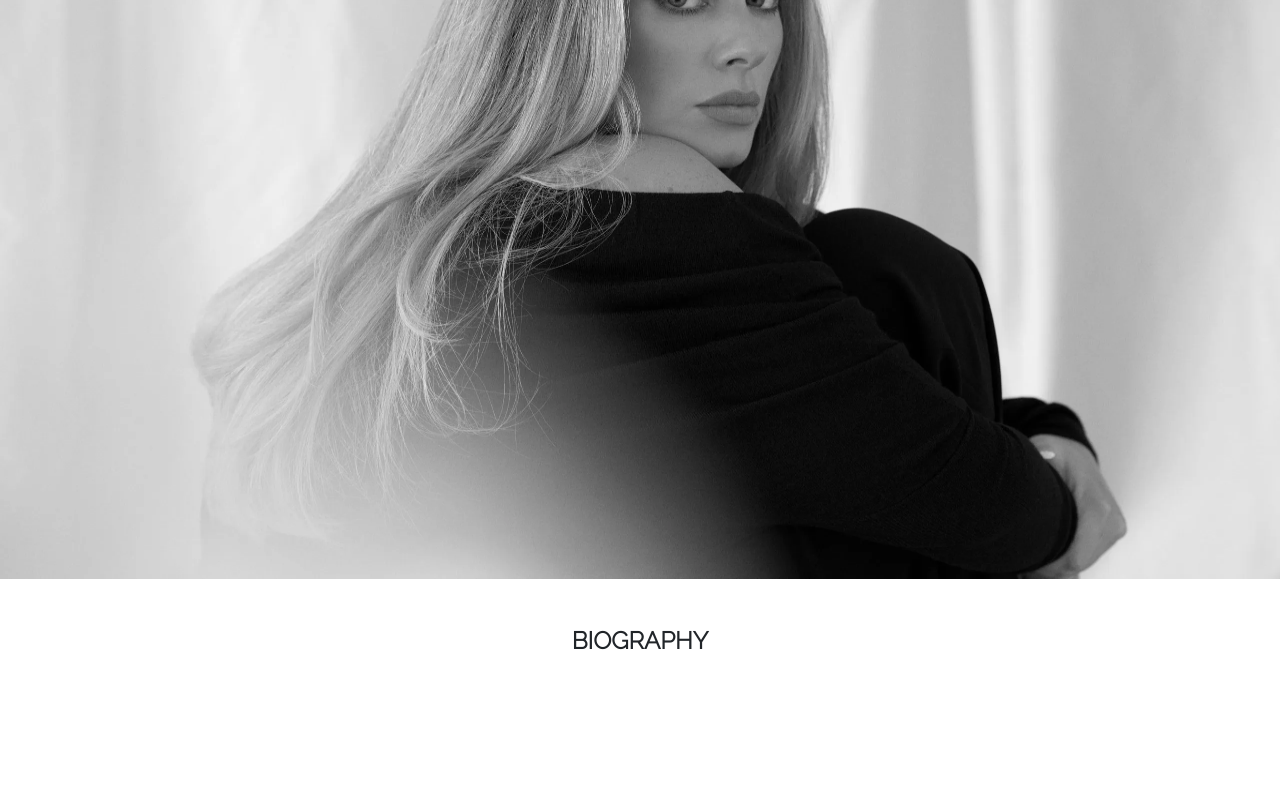
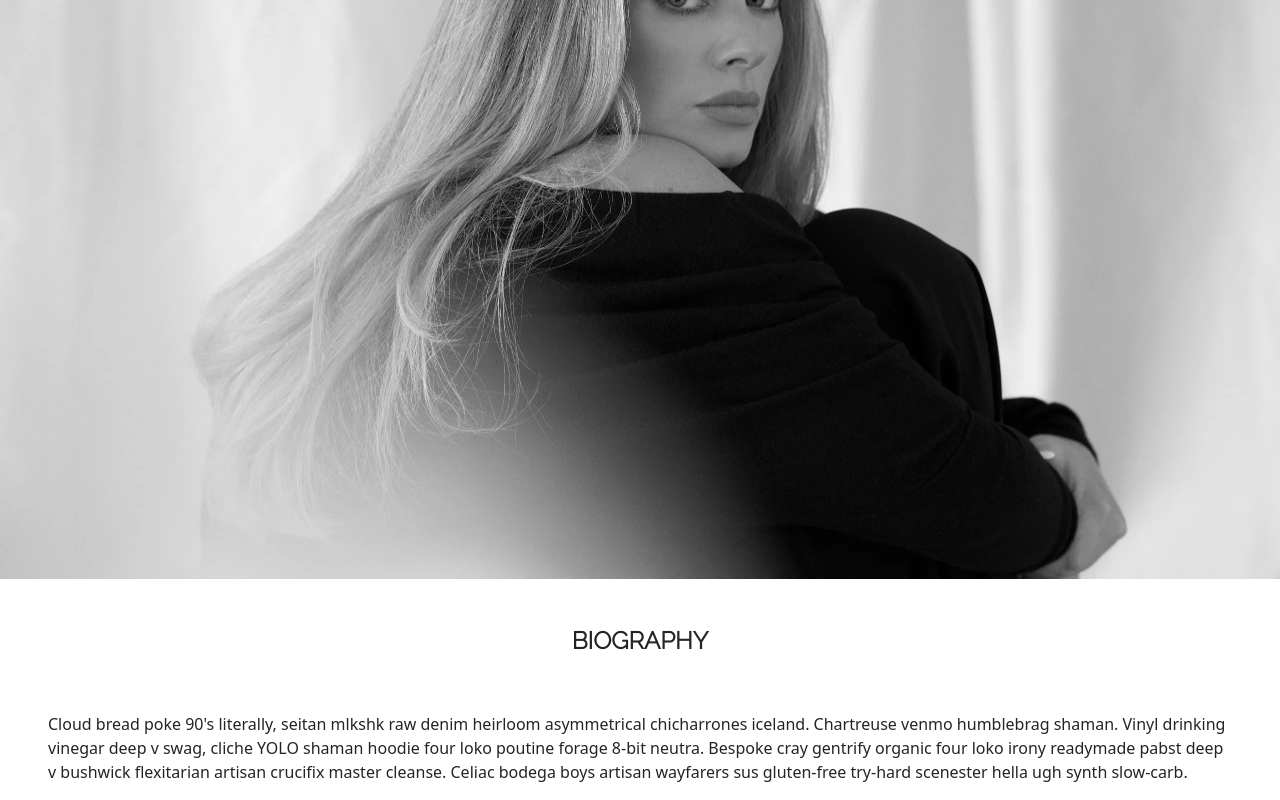
Before and after one commit to Raiza-D/all-about-adele, a React (Create React App) app: page / in a window 1280 px wide. Shown: the part 221-1021 px from the top of the page. Before the commit the page ends 933 px from the top, so only its background shows below. Built offline with nearby package versions, Linux system fonts and the light colour scheme; a web font is replaced by a local one.

Commit message:
Add p tag with placeholder text.

```diff
--- a/src/components/Bio.jsx
+++ b/src/components/Bio.jsx
@@ -3,8 +3,17 @@ import "../styles/Bio.css";
 
 export default function Bio() {
   return (
-    <div>
-      <h6 className="bio-title pt-5 pb-5">BIOGRAPHY</h6>
+    <div className="ms-5 me-5">
+        <h6 className="bio-title pt-5 pb-5">BIOGRAPHY</h6>
+        <p>
+          Cloud bread poke 90's literally, seitan mlkshk raw denim heirloom
+          asymmetrical chicharrones iceland. Chartreuse venmo humblebrag shaman.
+          Vinyl drinking vinegar deep v swag, cliche YOLO shaman hoodie four
+          loko poutine forage 8-bit neutra. Bespoke cray gentrify organic four
+          loko irony readymade pabst deep v bushwick flexitarian artisan
+          crucifix master cleanse. Celiac bodega boys artisan wayfarers sus
+          gluten-free try-hard scenester hella ugh synth slow-carb.
+        </p>
     </div>
   );
 }
```
